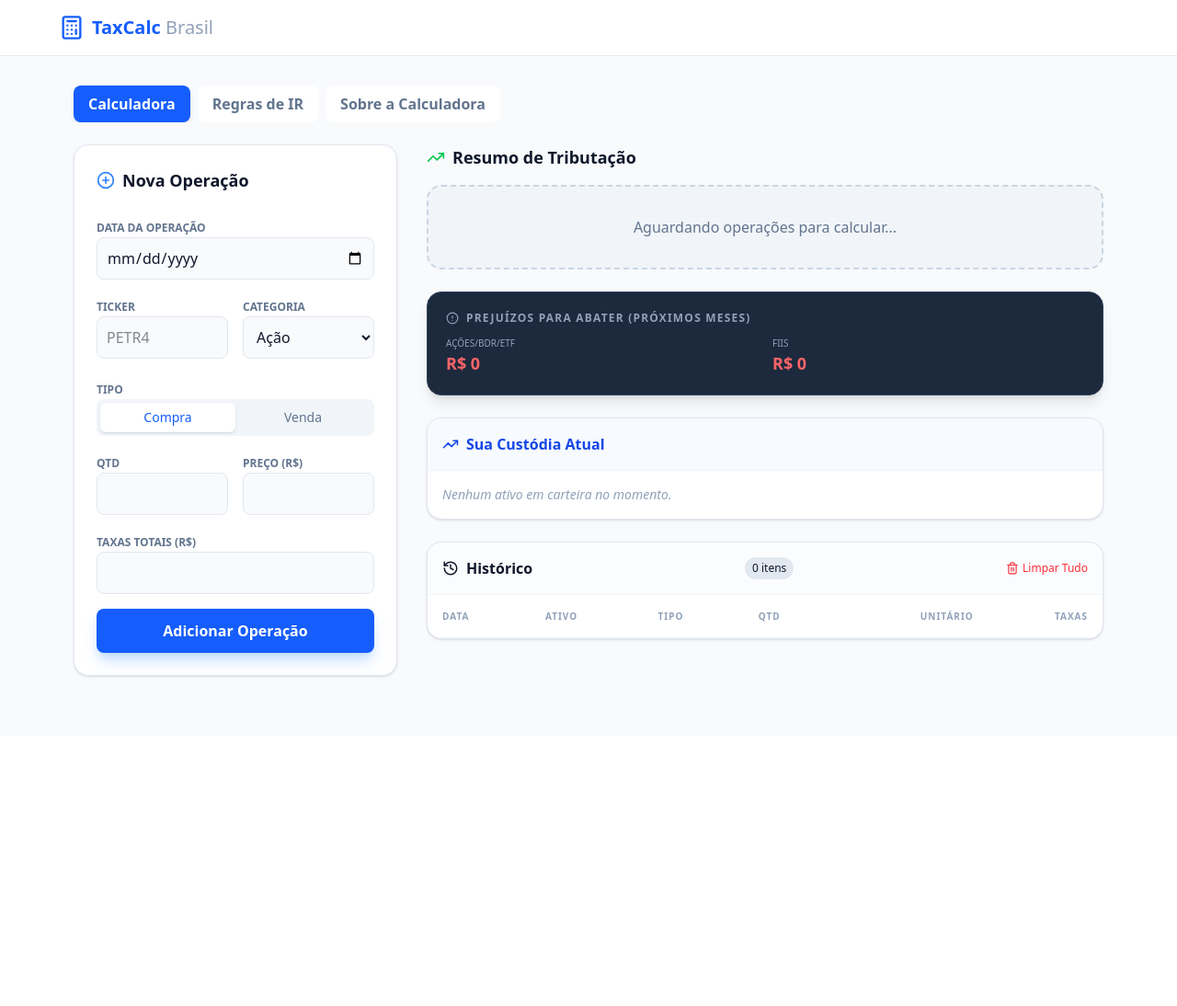
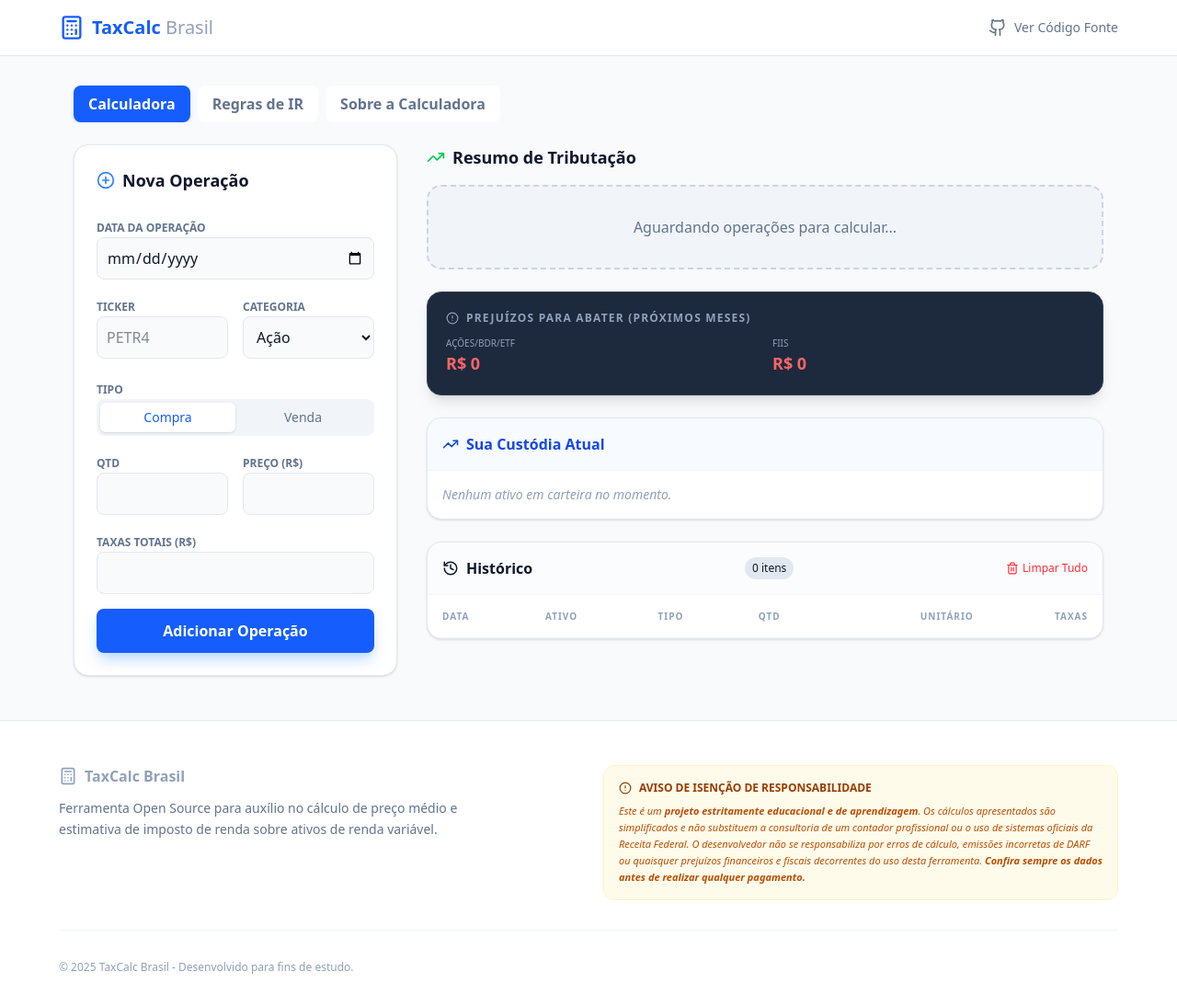
Before and after one commit to Gustyper/Calculadora_IR_Acoes, a React (Vite) app: page / in a window 1280 px wide. Shown: the top 1094 px of the page at 92% size. Before the commit the page ends 800 px from the top, so only its background shows below. Built offline with nearby package versions, Linux system fonts and the light colour scheme.

Commit message:
Adicionando rodapé

```diff
--- a/src/App.tsx
+++ b/src/App.tsx
@@ -4,6 +4,7 @@ import { type TipoOperacao, type CategoriaAtivo } from './core/types';
 import { PlusCircle, Calculator, History, TrendingUp, AlertCircle, Trash2 } from 'lucide-react';
 import { TICKERS_DATA } from './utils/tickers';
 import { calcularVencimentoDARF } from './utils/dateUtils';
+import { Github, ExternalLink } from 'lucide-react'; // Certifique-se de importar Github
 
 export default function App() {
   const [activeTab, setActiveTab] = useState<'calc' | 'regras' | 'sobre'>('calc');
@@ -54,6 +55,16 @@ export default function App() {
             <Calculator size={28} />
             <span>TaxCalc <span className="text-slate-400 font-light">Brasil</span></span>
           </div>
+
+          <a
+            href="https://github.com/Gustyper/Calculadora_IR_Acoes"
+            target="_blank"
+            rel="noopener noreferrer"
+            className="flex items-center gap-2 text-slate-500 hover:text-slate-900 transition-colors font-medium text-sm"
+          >
+            <Github size={20} />
+            <span className="hidden sm:inline">Ver Código Fonte</span>
+          </a>
         </div>
       </nav>
 
@@ -346,8 +357,37 @@ export default function App() {
               </div>
             </section>
           </div>
-        </main>
-      )}
+          </main>
+        )}
+
+        <footer className="bg-white border-t border-slate-200 mt-auto py-12 px-4">
+          <div className="max-w-6xl mx-auto">
+            <div className="grid grid-cols-1 md:grid-cols-2 gap-8 mb-8">
+              <div className="space-y-3">
+                <div className="flex items-center gap-2 text-slate-400 font-bold">
+                  <Calculator size={20} />
+                  <span>TaxCalc Brasil</span>
+                </div>
+                <p className="text-sm text-slate-500 leading-relaxed max-w-md">
+                  Ferramenta Open Source para auxílio no cálculo de preço médio e estimativa de imposto de renda sobre ativos de renda variável.
+                </p>
+              </div>
+
+              <div className="bg-amber-50 border border-amber-100 p-4 rounded-xl">
+                <h4 className="text-xs font-bold text-amber-800 uppercase mb-2 flex items-center gap-2">
+                  <AlertCircle size={14} /> Aviso de Isenção de Responsabilidade
+                </h4>
+                <p className="text-[11px] text-amber-700 leading-relaxed italic">
+                  Este é um <b>projeto estritamente educacional e de aprendizagem</b>. Os cálculos apresentados são simplificados e não substituem a consultoria de um contador profissional ou o uso de sistemas oficiais da Receita Federal. O desenvolvedor não se responsabiliza por erros de cálculo, emissões incorretas de DARF ou quaisquer prejuízos financeiros e fiscais decorrentes do uso desta ferramenta. <b>Confira sempre os dados antes de realizar qualquer pagamento.</b>
+                </p>
+              </div>
+            </div>
+
+            <div className="pt-8 border-t border-slate-100 flex flex-col sm:flex-row justify-between items-center gap-4 text-xs text-slate-400">
+              <p>© 2025 TaxCalc Brasil - Desenvolvido para fins de estudo.</p>
+            </div>
+          </div>
+        </footer>
     </div>
   );
 }
```
